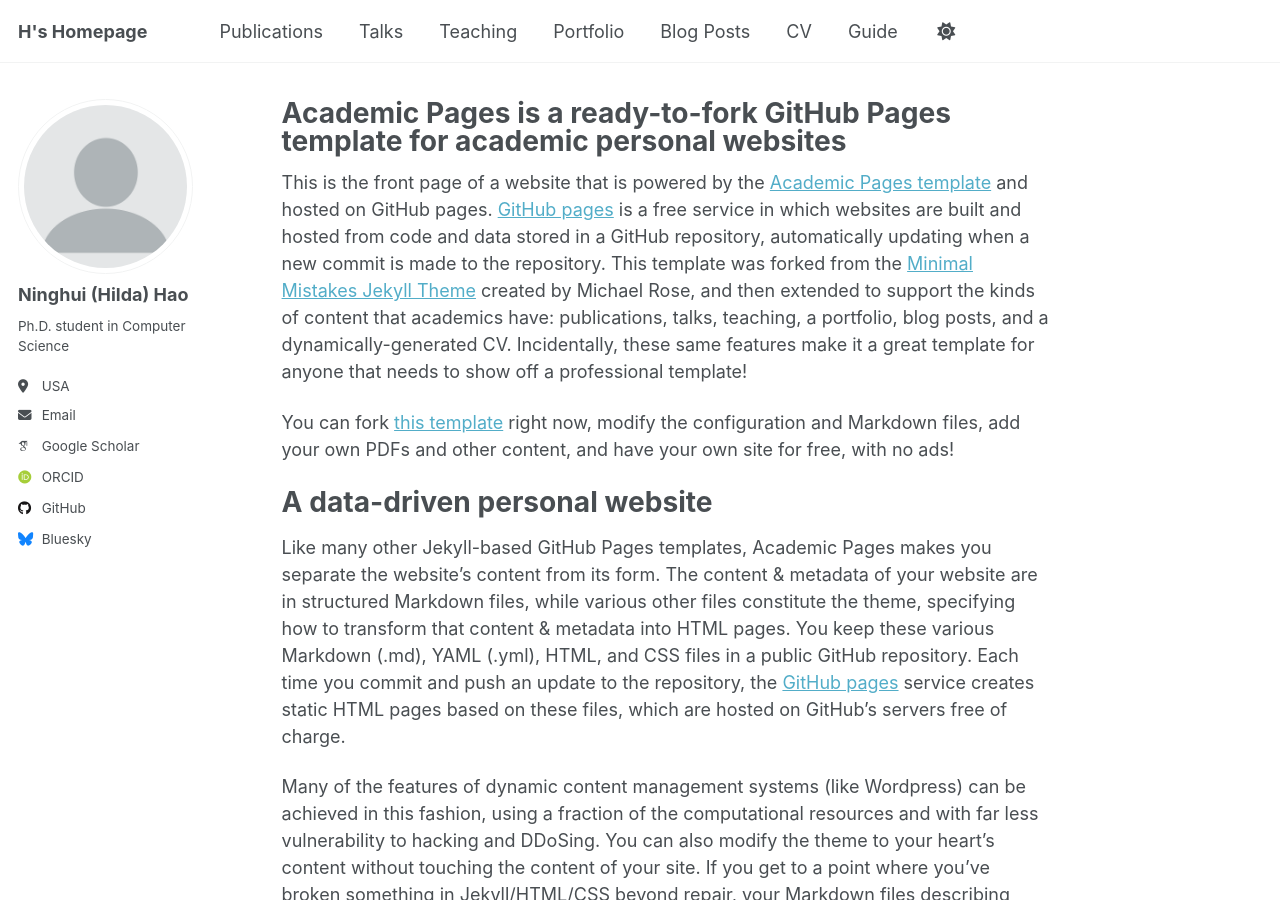
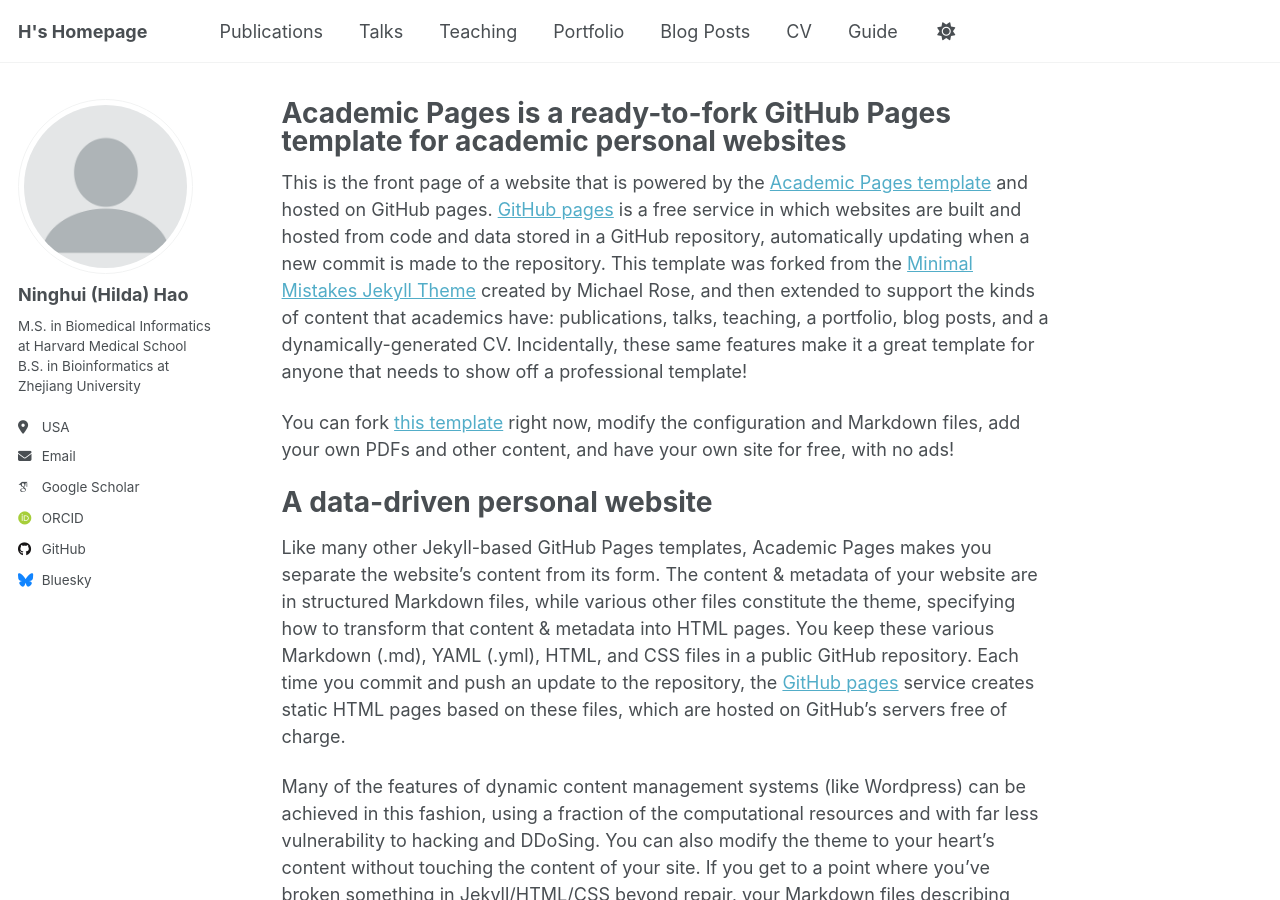
Before and after one commit to Haoninghui/Haoninghui.github.io, a Jekyll site: the page built from _pages/about.md, in a window 1280 px wide and 900 px high. Built offline with Jekyll 4.4.1, drawn with Linux system fonts in a browser that asks for light colours; some web fonts are replaced; a script that is not in the unit is left out.

Commit message:
Update _config.yml

```diff
--- a/_config.yml
+++ b/_config.yml
@@ -25,7 +25,7 @@ author:
   avatar           : "profile.png"
   name             : "Ninghui (Hilda) Hao"
   pronouns         : # example: "she/her"
-  bio              : "Ph.D. student in Computer Science"
+  bio              : "M.S. in Biomedical Informatics at Harvard Medical School \n B.S. in Bioinformatics at Zhejiang University"
   location         : "USA"
   employer         : # "Red Brick University"
   uri              : # URL
```
